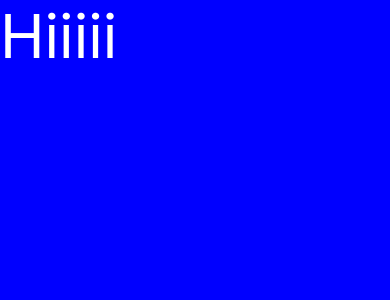
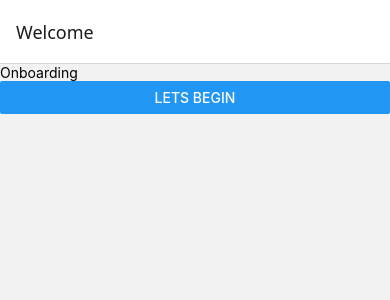
Before and after one commit to arnabjoy123/Car_Rental_App, a React Native app: screen /Profile in a window 390 px wide. Shown: the top 300 px of the page. Built offline with nearby package versions, Linux system fonts and the light colour scheme.

Commit message:
feat: setup project structure and navigation skeleton

```diff
--- a/src/App.tsx
+++ b/src/App.tsx
@@ -6,6 +6,7 @@
  */
 
 import { NewAppScreen } from '@react-native/new-app-screen';
+import { createNativeStackNavigator } from '@react-navigation/native-stack';
 import {
   StatusBar,
   StyleSheet,
@@ -17,6 +18,45 @@ import {
   SafeAreaProvider,
   useSafeAreaInsets,
 } from 'react-native-safe-area-context';
+import Home from './screens/Home';
+import Profile from './screens/Profile';
+import { createStaticNavigation } from '@react-navigation/native';
+import { createBottomTabNavigator } from '@react-navigation/bottom-tabs';
+import Bookings from './screens/Bookings';
+import Onboarding from './screens/Onboarding';
+// import Feather from 'react-native-vector-icons';
+
+const MyTabs = createBottomTabNavigator({
+  screens: {
+    Home: {
+      screen: Home,
+      options: {
+        tabBarLabel: 'Home',
+        // tabBarIcon: ({ color, size }) => (
+        //   // <Feather name="home" color={color} size={size} />
+        // ),
+      },
+    },
+    Bookings: Bookings,
+    Profile: Profile,
+  },
+});
+
+const RootStack = createNativeStackNavigator({
+  initialRouteName: 'Onboarding',
+  screens: {
+    Onboarding: {
+      screen: Onboarding,
+      options: { title: 'Welcome' },
+    },
+    MainTabs: {
+      screen: MyTabs,
+      options: { headerShown: false },
+    },
+  },
+});
+
+const Navigation = createStaticNavigation(RootStack);
 
 function App() {
   const isDarkMode = useColorScheme() === 'dark';
@@ -24,7 +64,8 @@ function App() {
   return (
     <SafeAreaProvider>
       <StatusBar barStyle={isDarkMode ? 'light-content' : 'dark-content'} />
-      <AppContent />
+      {/* <AppContent /> */}
+      <Navigation />
     </SafeAreaProvider>
   );
 }
--- /dev/null
+++ b/src/screens/Bookings.tsx
@@ -0,0 +1,12 @@
+import { View, Text } from 'react-native'
+import React from 'react'
+
+const Bookings = () => {
+  return (
+    <View>
+      <Text>Bookings</Text>
+    </View>
+  )
+}
+
+export default Bookings
--- /dev/null
+++ b/src/screens/Home.tsx
@@ -0,0 +1,19 @@
+import { View, Text, Button } from 'react-native';
+import React from 'react';
+import { useNavigation } from '@react-navigation/native';
+
+const Home = () => {
+  const navigation = useNavigation();
+
+  return (
+    <View>
+      <Text>Home</Text>
+      <Button
+        title="Go to Arnabs profile"
+        onPress={() => navigation.navigate('Profile', { name: 'Arnab' })}
+      />
+    </View>
+  );
+};
+
+export default Home;
--- /dev/null
+++ b/src/screens/Onboarding.tsx
@@ -0,0 +1,19 @@
+import { View, Text, Button } from 'react-native';
+import React from 'react';
+import { useNavigation } from '@react-navigation/native';
+
+const Onboarding = () => {
+  const navigation = useNavigation();
+
+  return (
+    <View>
+      <Text>Onboarding</Text>
+      <Button
+        title="Lets Begin"
+        onPress={() => navigation.replace('MainTabs')}
+      />
+    </View>
+  );
+};
+
+export default Onboarding;
--- /dev/null
+++ b/src/screens/Profile.tsx
@@ -0,0 +1,12 @@
+import { View, Text } from 'react-native';
+import React from 'react';
+
+const Profile = () => {
+  return (
+    <View>
+      <Text>This is Arnab's Profile</Text>
+    </View>
+  );
+};
+
+export default Profile;
```
Also changed, not shown: package.json (+8 -2 lines), src/assets/images/avis-first-fleet-750x750.jpg (added), 2 other files (tests, documents, lock files or other folders).
